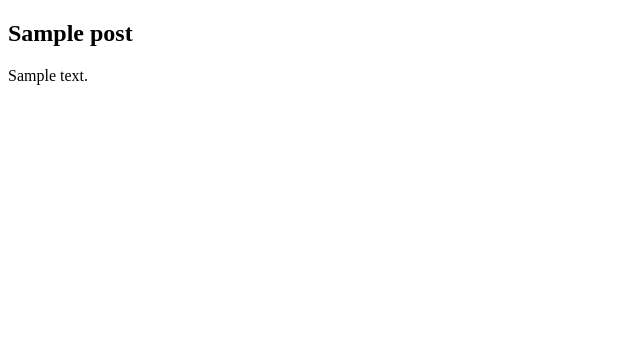
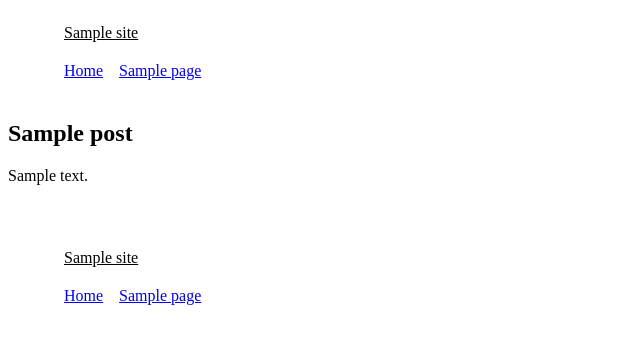
Before and after one commit to bia2on2on/Site-p-doctor-, a WordPress theme: template themes/koorosh/index.php in a window 1280 px wide. Shown: the top 344 px of the page, without its empty margins (0-640 px from the left). Run offline with PHP 8.4 and a stand-in for WordPress, Linux system fonts and the light colour scheme; the site name, menu and one post (Sample post) are stand-ins, and other content is empty.

Commit message:
Add Elementor-aware Koorosh shell fallback
Co-authored-by: arena-agent <297053741+arena-agent@users.noreply.github.com>

```diff
--- a/themes/koorosh/footer.php
+++ b/themes/koorosh/footer.php
@@ -1,7 +1,38 @@
 <?php
+/**
+ * Koorosh footer.
+ *
+ * Elementor Pro Theme Builder owns this location when it renders one. The
+ * markup below is deliberately a neutral fallback for installs without an
+ * active/configured Elementor footer.
+ */
 if ( ! defined( 'ABSPATH' ) ) {
 	exit;
 }
+
+if ( ! function_exists( 'elementor_theme_do_location' ) || ! elementor_theme_do_location( 'footer' ) ) :
+	?>
+	<footer class="site-footer">
+		<div class="site-container">
+			<p class="site-copyright">
+				<a href="<?php echo esc_url( home_url( '/' ) ); ?>"><?php echo esc_html( get_bloginfo( 'name' ) ); ?></a>
+			</p>
+			<?php
+			wp_nav_menu(
+				array(
+					'theme_location' => 'footer',
+					'container'      => 'nav',
+					'container_class' => 'footer-navigation',
+					'container_aria_label' => __( 'Footer navigation', 'koorosh' ),
+					'fallback_cb'    => false,
+				)
+			);
+			?>
+		</div>
+	</footer>
+	<?php
+endif;
+
 wp_footer();
 ?>
 </body>
--- a/themes/koorosh/foundation.css
+++ b/themes/koorosh/foundation.css
@@ -13,6 +13,27 @@
   font-weight: 700;
   font-display: swap;
 }
+.screen-reader-text {
+  position: absolute;
+  width: 1px;
+  height: 1px;
+  padding: 0;
+  margin: -1px;
+  overflow: hidden;
+  clip: rect(0, 0, 0, 0);
+  white-space: nowrap;
+  border: 0;
+}
+.screen-reader-text:focus {
+  width: auto;
+  height: auto;
+  margin: 0;
+  padding: 0.75rem 1rem;
+  clip: auto;
+  color: #0F6F66;
+  background: #FFFFFF;
+  z-index: 100000;
+}
 :focus-visible {
   outline: 2px solid #0F6F66;
   outline-offset: 2px;
@@ -25,3 +46,42 @@
   }
 }
 /* Direction comes from WordPress html[dir]; future offsets must use logical properties. */
+
+/* Minimal fallback shell only. Final site-part composition belongs to Elementor Pro. */
+.site-container {
+  width: min(100% - 2rem, 72rem);
+  margin-inline: auto;
+}
+.site-header,
+.site-footer {
+  overflow-wrap: anywhere;
+}
+.site-header {
+  padding-block: 1rem;
+}
+.site-footer {
+  padding-block: 2rem 1rem;
+}
+.site-title,
+.site-copyright a {
+  color: inherit;
+}
+.site-navigation ul,
+.footer-navigation ul {
+  display: flex;
+  flex-wrap: wrap;
+  gap: 0.75rem 1rem;
+  margin: 1rem 0 0;
+  padding: 0;
+  list-style: none;
+}
+.site-navigation a,
+.footer-navigation a {
+  display: inline-block;
+  padding-block: 0.25rem;
+}
+@media (max-width: 30rem) {
+  .site-container {
+    width: min(100% - 1rem, 72rem);
+  }
+}
--- a/themes/koorosh/functions.php
+++ b/themes/koorosh/functions.php
@@ -20,6 +20,12 @@ add_action(
 		);
 		add_theme_support( 'align-wide' );
 		add_theme_support( 'responsive-embeds' );
+		register_nav_menus(
+			array(
+				'primary' => __( 'Primary Menu', 'koorosh' ),
+				'footer'  => __( 'Footer Menu', 'koorosh' ),
+			)
+		);
 	}
 );
 
@@ -54,14 +60,17 @@ add_filter(
 );
 
 /**
- * Register Elementor Theme Builder core locations when the public Theme API exists.
- * Does nothing if Elementor Pro / Theme locations are unavailable.
+ * Register only the shell locations Koorosh renders. This is a documented
+ * Elementor public hook; the guard keeps the theme independent of Elementor.
  */
 add_action(
 	'elementor/theme/register_locations',
 	function ( $elementor_theme_manager ) {
-		if ( is_object( $elementor_theme_manager ) && method_exists( $elementor_theme_manager, 'register_all_core_location' ) ) {
-			$elementor_theme_manager->register_all_core_location();
+		if ( ! is_object( $elementor_theme_manager ) || ! method_exists( $elementor_theme_manager, 'register_location' ) ) {
+			return;
 		}
+
+		$elementor_theme_manager->register_location( 'header' );
+		$elementor_theme_manager->register_location( 'footer' );
 	}
 );
--- a/themes/koorosh/header.php
+++ b/themes/koorosh/header.php
@@ -1,4 +1,11 @@
 <?php
+/**
+ * Koorosh header.
+ *
+ * Elementor Pro Theme Builder owns this location when it renders one. The
+ * markup below is deliberately a neutral, editable-safe fallback for installs
+ * without an active/configured Elementor header.
+ */
 if ( ! defined( 'ABSPATH' ) ) {
 	exit;
 }
@@ -11,3 +18,27 @@ if ( ! defined( 'ABSPATH' ) ) {
 </head>
 <body <?php body_class(); ?>>
 <?php wp_body_open(); ?>
+<a class="skip-link screen-reader-text" href="#content"><?php esc_html_e( 'Skip to content', 'koorosh' ); ?></a>
+<?php
+if ( ! function_exists( 'elementor_theme_do_location' ) || ! elementor_theme_do_location( 'header' ) ) :
+	?>
+	<header class="site-header">
+		<div class="site-container">
+			<a class="site-title" href="<?php echo esc_url( home_url( '/' ) ); ?>">
+				<?php echo esc_html( get_bloginfo( 'name' ) ); ?>
+			</a>
+			<?php
+			wp_nav_menu(
+				array(
+					'theme_location' => 'primary',
+					'container'      => 'nav',
+					'container_class' => 'site-navigation',
+					'container_aria_label' => __( 'Primary navigation', 'koorosh' ),
+					'fallback_cb'    => false,
+				)
+			);
+			?>
+		</div>
+	</header>
+	<?php
+endif;
```
Also changed, not shown: docs/TECHNICAL-FOUNDATION.md (+1 -1 lines), 1 other file.
